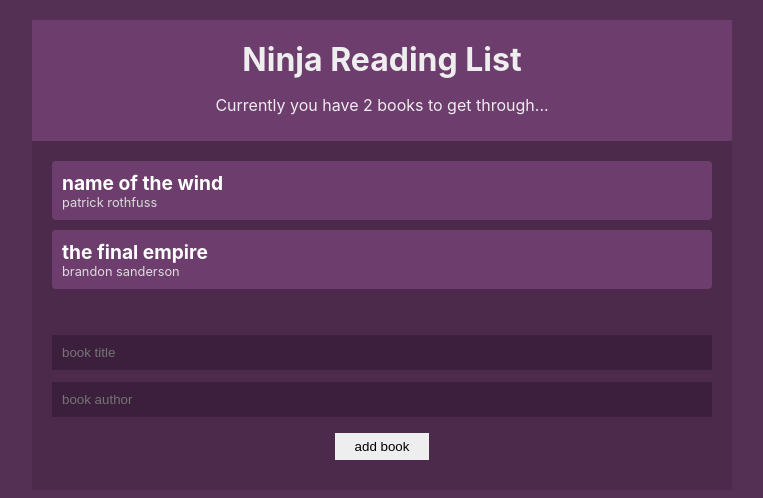
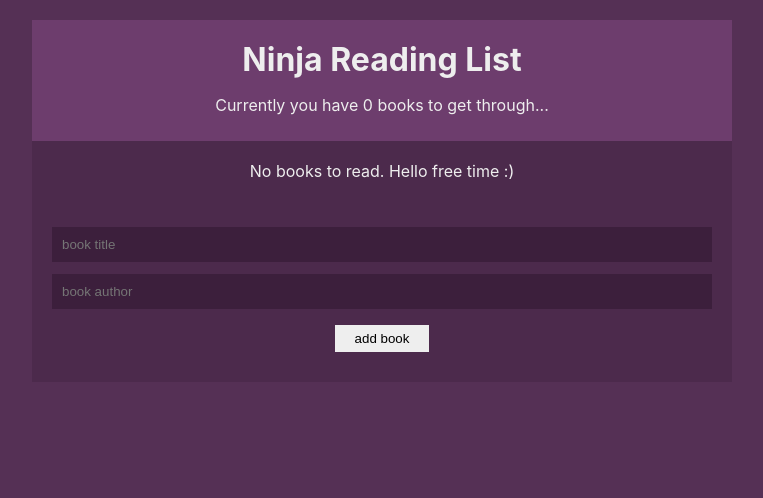
Before and after one commit to realfrancisyan/react-context-hooks, a React (Create React App) app: page / in a window 1280 px wide. Shown: the top 498 px of the page, without its empty margins (258-1021 px from the left). Built offline with nearby package versions, Linux system fonts and the light colour scheme.

Commit message:
add reducer

```diff
--- a/src/components/BookDetails.js
+++ b/src/components/BookDetails.js
@@ -2,9 +2,9 @@
 import { BookContext } from '../contexts/BookContext';
 
 const BookDetails = ({ book }) => {
-  const { removeBook } = useContext(BookContext);
+  const { dispatch } = useContext(BookContext);
   return (
-    <li onClick={() => removeBook(book.id)}>
+    <li onClick={() => dispatch({ type: 'REMOVE_BOOK', id: book.id })}>
       <div className="title">{book.title}</div>
       <div className="author">{book.author}</div>
     </li>
--- a/src/components/BookForm.js
+++ b/src/components/BookForm.js
@@ -2,13 +2,12 @@
 import { BookContext } from '../contexts/BookContext';
 
 const BookForm = () => {
-  const { addBook } = useContext(BookContext);
+  const { dispatch } = useContext(BookContext);
   const [title, setTitle] = useState('');
   const [author, setAuthor] = useState('');
   const handleSubmit = e => {
     e.preventDefault();
-    console.log(title, author);
-    addBook(title, author);
+    dispatch({ type: 'ADD_BOOK', book: { title, author } });
     setTitle('');
     setAuthor('');
   };
--- a/src/contexts/BookContext.js
+++ b/src/contexts/BookContext.js
@@ -1,24 +1,13 @@
-import React, { createContext, useState } from 'react';
-import uuid from 'uuid/v1';
+import React, { createContext, useReducer } from 'react';
+import { bookReducer } from '../reducers/BookReducer';
 
 export const BookContext = createContext();
 
 const BookContextProvider = props => {
-  const [books, setBooks] = useState([
-    { title: 'name of the wind', author: 'patrick rothfuss', id: 1 },
-    { title: 'the final empire', author: 'brandon sanderson', id: 2 }
-  ]);
-
-  const addBook = (title, author) => {
-    setBooks([...books, { title, author, id: uuid() }]);
-  };
-
-  const removeBook = id => {
-    setBooks(books.filter(book => book.id !== id));
-  };
+  const [books, dispatch] = useReducer(bookReducer, []);
 
   return (
-    <BookContext.Provider value={{ books, addBook, removeBook }}>
+    <BookContext.Provider value={{ books, dispatch }}>
       {props.children}
     </BookContext.Provider>
   );
--- /dev/null
+++ b/src/reducers/BookReducer.js
@@ -0,0 +1,21 @@
+import uuid from 'uuid/v1';
+
+export const bookReducer = (state, action) => {
+  switch (action.type) {
+    case 'ADD_BOOK':
+      return [
+        ...state,
+        {
+          title: action.book.title,
+          author: action.book.author,
+          id: uuid()
+        }
+      ];
+
+    case 'REMOVE_BOOK':
+      return state.filter(book => book.id !== action.id);
+
+    default:
+      return state;
+  }
+};
```
